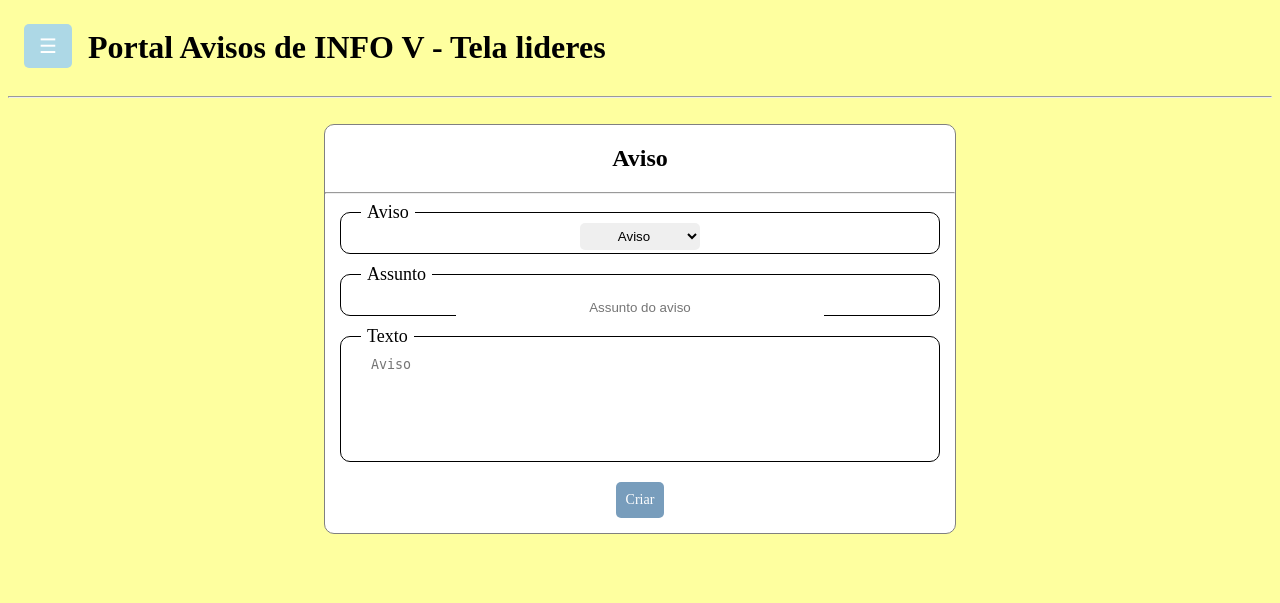
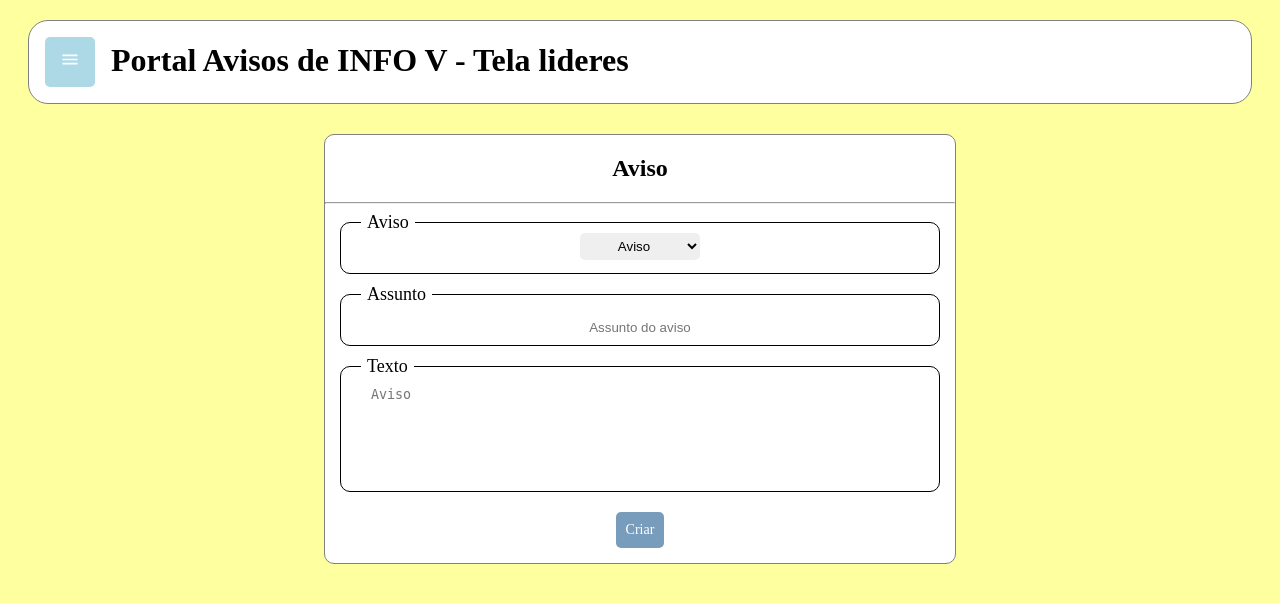
Before and after one commit to BrennoGithub/portalavisos, a Flask app: page /usuario/form_avisos in a window 1280 px wide. Shown: the top 603 px of the page. Run offline with Flask 3, Linux system fonts and the light colour scheme.

Commit message:
Adição de icones de criar, fechar e menu

```diff
--- a/app.py
+++ b/app.py
@@ -1,7 +1,7 @@
 from flask import Flask
 from flask import render_template, request, redirect, url_for
-from avisos import *
-from alunos import *
+from dados.avisos import *
+from dados.alunos import *
 
 app = Flask(__name__)
 
@@ -26,7 +26,7 @@ def valida_login():
             return render_template('tela_comun.html', aviso = exibicao)
 
         elif login == 'invalido':
-            return render_template('login.html', validade='invalido')
+            return render_template('login.html')
     return redirect(url_for('/'))
 
 
--- a/static/css/estilo_avisos.css
+++ b/static/css/estilo_avisos.css
@@ -1,4 +1,12 @@
 /*Estilo da área de conteudo do sistema de aviso*/
+.cabeca_pagina{
+    display: flex;
+    border: solid 1px gray;
+    border-radius: 20px;
+    background-color: white;
+    margin: 20px 20px 30px 20px;
+}
+
 .area{
     height: 400px;
     width: auto;
@@ -34,7 +42,7 @@
 
 .area_campo_form{
     width: auto;
-    height: 50px;
+    height: 60px;
     margin-left: 15px;
     margin-right: 15px;
 }
--- a/static/css/estilo_barraLateral.css
+++ b/static/css/estilo_barraLateral.css
@@ -29,10 +29,29 @@
 .sidebar .closebtn {
     position: absolute;
     top: 0;
-    right: 25px;
+    right: 0px;
     font-size: 36px;
     margin-left: 80px;
     font-size: 20px;
+}
+
+.icon_fecha{
+    width: 30px;
+}
+
+.icon_cria{
+    width: 30px;
+    border-radius: 5px;
+    background-color: #789DBC;
+}
+
+.icon_cria:hover{
+    background-color: blue;
+}
+
+.icon_menu{
+    width: 20px;
+    height: 25px;
 }
 
 .openbtn {
@@ -45,7 +64,7 @@
 }
 
 .openbtn:hover {
-    background-color: lightblue;
+    background-color: blue;
 }
 
 #main {
--- a/templates/form_avisos.html
+++ b/templates/form_avisos.html
@@ -11,23 +11,28 @@
 </head>
 <body>
     <div id="mySidebar" class="sidebar">
-        <a href="javascript:void(0)" class="closebtn">X</a>
-        <a href="#"><button>+</button></a>
+        <a href="javascript:void(0)" class="closebtn">
+            <img src="{{ url_for('static', filename='icones/fechar.svg')}}" alt="Fechar aba" class="icon_fecha">
+        </a>
+        <a href="http://127.0.0.1:5000/usuario/form_avisos">
+            <img src="{{ url_for('static', filename='icones/adicionar.svg')}}" alt="Criar aviso" class="icon_cria">
+        </a>
           <hr>
-        <a href="http://127.0.0.1:5000/usuario/form_avisos">Mural</a>
+        <a href="http://127.0.0.1:5000/submit_login">Mural</a>
         <a href="#">Avisos</a>
         <a href="#">Avaliações</a>
         <a href="#">Material Didatico</a>
       </div>
 
-      <header style="display: flex;">
+      <header class="cabeca_pagina">
           <div id="main">
-              <button class="openbtn">☰</button>
+              <button class="openbtn">
+                <img src="{{ url_for('static', filename='icones/menu.svg')}}" alt="Menu" class="icon_menu">
+              </button>
           </div>
           <h1>Portal Avisos de INFO V  - Tela lideres</h1>
       </header>
-          <hr>
-          <br>
+
 
       <article>
             <form class="formAviso" method="POST" action="/submit_aviso">
```
Also changed, not shown: static/js/login.js (+40 -4 lines), templates/tela_comun.html (+9 -6 lines), templates/tela_lideres.html (+12 -7 lines), dados/alunos.py (renamed from alunos.py), dados/avisos.py (renamed from avisos.py), static/icones/adicionar.svg (added), static/icones/fechar.svg (added), static/icones/menu.svg (added).
